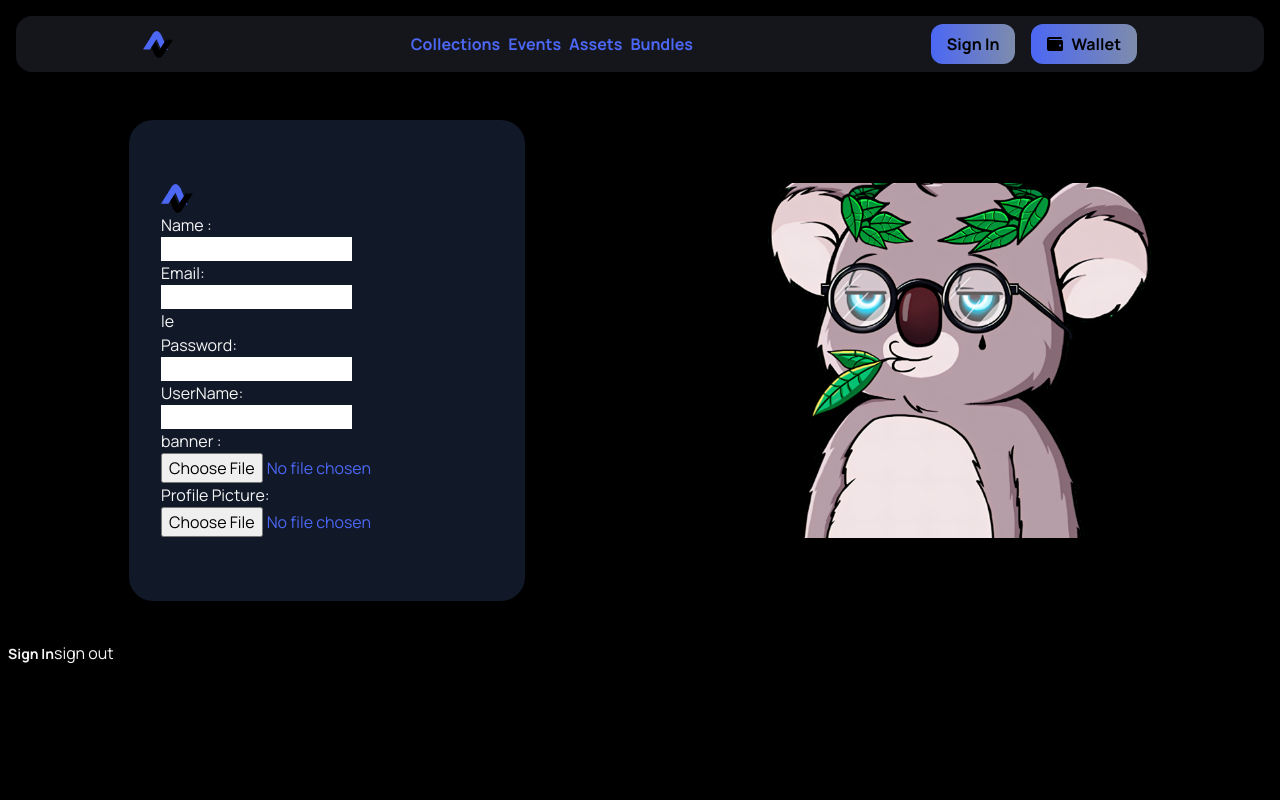
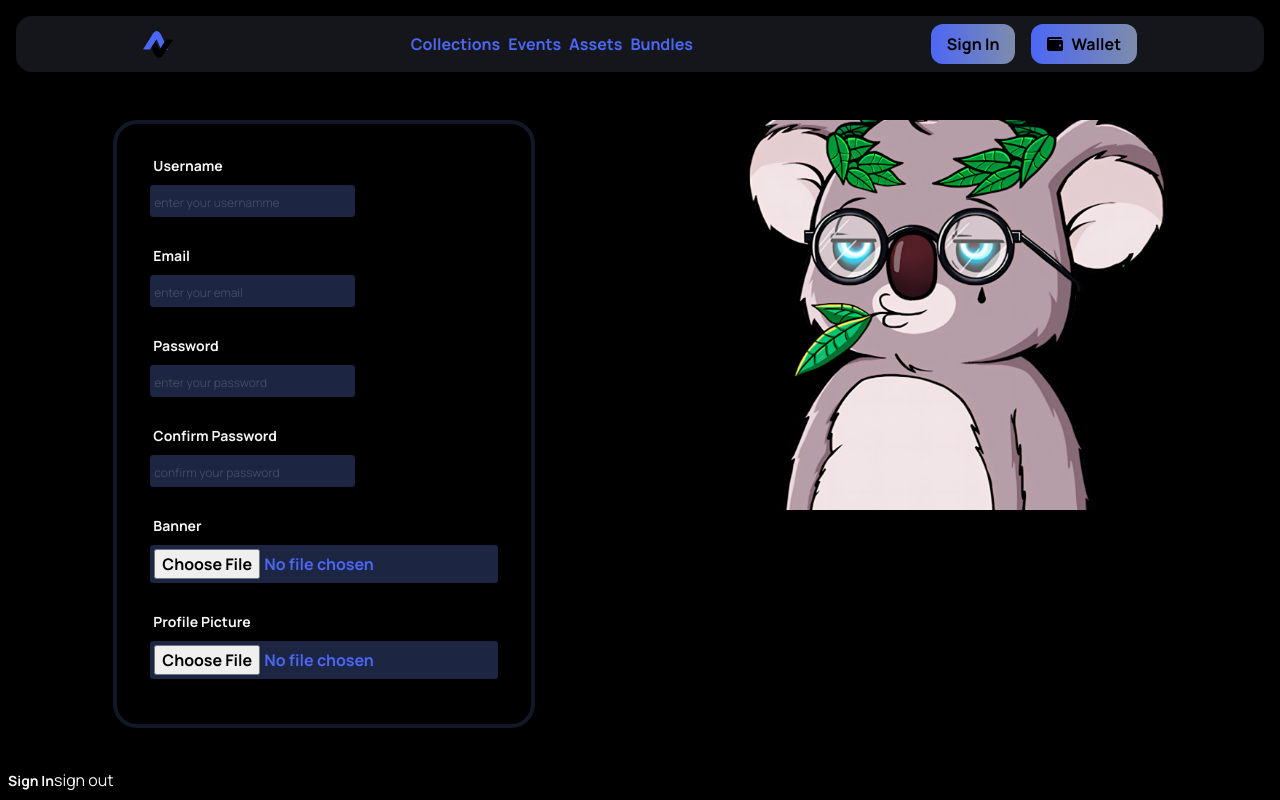
Before and after one commit to IamDavidev/DavNFT, a React (Vite) app: page /marketplace/sign-in in a window 1280 px wide. Built offline with nearby package versions, Linux system fonts and the light colour scheme; no server answers; what @web3-react/core, @web3-react/injected-connector would draw is missing.

Commit message:
⚡️ form sign

```diff
--- a/models.json
+++ b/models.json
@@ -1 +1 @@
-[{"analyzerName":"intellisense-members","languageName":"javascript","identity":{"modelId":"1A3F919CD5B7725108B03C349630A1C82B03","outputId":"4A84987F2428442A9EC84563BB2BC063","modifiedTimeUtc":"2020-09-28T23:11:53.754Z"},"filePath":"1A3F919CD5B7725108B03C349630A1C82B03_4A84987F2428442A9EC84563BB2BC063","lastAccessTimeUtc":"2022-06-15T19:20:43.309Z"}]
+[{"analyzerName":"intellisense-members","languageName":"javascript","identity":{"modelId":"1A3F919CD5B7725108B03C349630A1C82B03","outputId":"4A84987F2428442A9EC84563BB2BC063","modifiedTimeUtc":"2020-09-28T23:11:53.754Z"},"filePath":"1A3F919CD5B7725108B03C349630A1C82B03_4A84987F2428442A9EC84563BB2BC063","lastAccessTimeUtc":"2022-06-16T13:55:28.689Z"}]
--- /dev/null
+++ b/src/components/InputForm.component.jsx
@@ -0,0 +1,48 @@
+const InputForm = ({
+	type,
+	placeholder,
+	id,
+	valid,
+	message,
+	label,
+	attributes,
+}) => {
+	return (
+		<div>
+			<label className='block text-gray-700 text-sm font-bold mb-2 ml-1'>
+				{label}
+			</label>
+			<input
+				type={type}
+				placeholder={placeholder}
+				id={id}
+				className={`font-bold text-purple rounded bg-dark focus:outline-none   py-1 border border-solid border-black ${
+					!valid && 'border-red'
+				}  w-full p-1 placeholder:opacity-30 placeholder:text-xs placeholder:font-normal `}
+				{...attributes}
+			/>
+			<p className='text-red text-xs h-3 font-bold'>{!valid && message}</p>
+		</div>
+	);
+};
+
+export default InputForm;
+/**
+ *
+ *
+ *
+ * 	<div>
+						<label >
+							UserName
+						</label>
+						<input
+
+							id='username'
+							type='text'
+							placeholder='username'
+						/>
+						<p >
+							{!error.username.valid && error.username.message}
+						</p>
+					</div>
+ */
--- a/src/pages/Login/SignIn.page.jsx
+++ b/src/pages/Login/SignIn.page.jsx
@@ -1,46 +1,100 @@
 // import React from 'react';
 import koala from '../../assets/Koala.png';
-import logo from '../../assets/itsDavidev.svg';
+import InputForm from '../../components/InputForm.component';
 
 const SignInPage = () => {
+	const error = {
+		password: {
+			message: 'Password is incorrect',
+			valid: true,
+		},
+		confirmPassword: {
+			message: 'Password is not a match',
+			valid: true,
+		},
+		username: {
+			message: 'Username is incorrect',
+			valid: true,
+		},
+		email: {
+			message: 'email is incorrect',
+			valid: true,
+		},
+		banner: {
+			message: 'is not a valid type',
+			valid: true,
+		},
+		profilePicture: {
+			message: 'is not a valid type',
+			valid: true,
+		},
+	};
+
 	return (
-		<div className='flex justify-around items-center my-10'>
-			<div className='bg-log_card px-8 py-16 rounded-3xl'>
-				<div>
-					<img src={logo} alt='' className='w-8' />
-				</div>
-				<form className='flex flex-col'>
-					<label className='flex flex-col items-start justify-start'>
-						Name :
-						<input
-							type='text'
-							className='focus:outline-none text-purple  text-bold '
-						/>
-					</label>
-					<label className='flex flex-col items-start justify-start'>
-						Email:
-						<input type='email' className='text-purple text-bold ' />
-					</label>
-					le
-					<label className='flex flex-col items-start justify-start'>
-						Password:
-						<input type='password' className='text-purple text-bold ' />
-					</label>
-					<label className='flex flex-col items-start justify-start'>
-						UserName:
-						<input type='text' className='text-purple text-bold ' />
-					</label>
-					<label className='flex flex-col items-start justify-start'>
-						banner :
-						<input type='file' className='text-purple text-bold ' />
-					</label>
-					<label className='flex flex-col items-start justify-start'>
-						Profile Picture:
-						<input type='file' className='text-purple text-bold ' />
-					</label>
+		<div className='flex justify-around items-start my-10'>
+			<div className='border-4 border-solid border-log_card px-8 py-8 rounded-3xl w-1/3'>
+				<form className='flex flex-col justify-start items-start gap-4'>
+					<InputForm
+						id={'Username'}
+						label='Username'
+						message={error.username.message}
+						placeholder={'enter your usernamme '}
+						type={'text'}
+						valid={error.username.valid}
+						key={'username'}
+					/>
+					<InputForm
+						id='Email'
+						label='Email'
+						message={error.email.message}
+						placeholder={'enter your email '}
+						type={'email'}
+						valid={error.email.valid}
+						key={'email'}
+					/>
+					<InputForm
+						id='Password'
+						label='Password'
+						message={error.password.message}
+						placeholder={'enter your password '}
+						type={'password'}
+						valid={error.password.valid}
+						key={'password'}
+					/>
+					<InputForm
+						id='Confirm_Password'
+						label='Confirm Password'
+						message={error.confirmPassword.message}
+						placeholder={'confirm your password '}
+						type={'password'}
+						valid={error.confirmPassword.valid}
+						key={'confirmPassword'}
+					/>
+					<InputForm
+						id='Banner'
+						label='Banner'
+						message={error.banner.message}
+						type='file'
+						valid={error.banner.valid}
+						attributes={{
+							accept: 'image/*',
+						}}
+						key={'banner'}
+					/>
+					<InputForm
+						id='Profile_Picture'
+						label='Profile Picture'
+						message={error.profilePicture.message}
+						type='file'
+						valid={error.profilePicture.valid}
+						attributes={{
+							accept: 'image/*',
+						}}
+						key={'profilePicture'}
+					/>
 				</form>
 			</div>
-			<img src={koala} alt='' className='w-96' />
+			<img src={koala} alt='' className='w-1/3' />
 		</div>
 	);
 };
--- a/tailwind.config.js
+++ b/tailwind.config.js
@@ -17,7 +17,8 @@ module.exports = {
         900: "#485470",
       },
       nav: "#15161c",
-      log_card: "#111928"
+      log_card: "#111928",
+      "red": "#F90716"
     },
     fontFamily: {
       'manrope': ['Manrope', 'sans-serif'],
```
